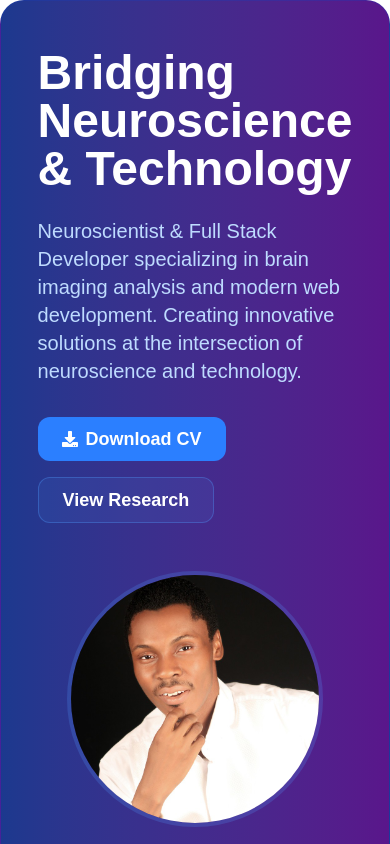
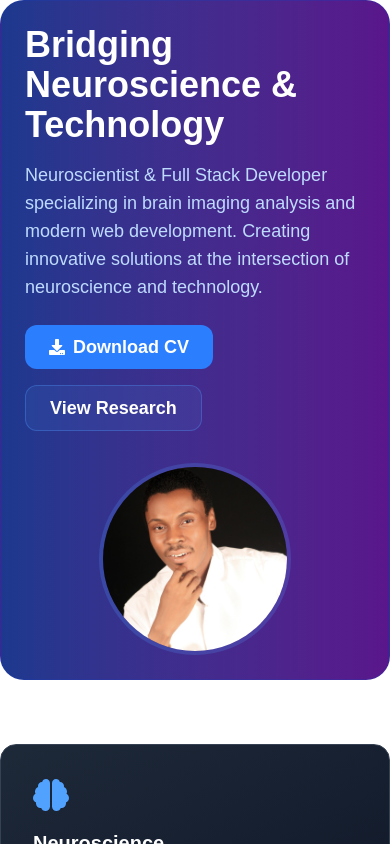
Before and after one commit to filimapatrick/computational_cv, a Next.js app: page / in a window 390 px wide. Shown: the top 844 px of the page. Built offline with nearby package versions, Linux system fonts and the light colour scheme.

Commit message:
few changes

```diff
--- a/src/app/page.jsx
+++ b/src/app/page.jsx
@@ -27,17 +27,17 @@ export default function Home() {
       className="mx-auto space-y-16"
     >
       {/* Hero Section */}
-      <div className="relative overflow-hidden rounded-3xl bg-gradient-to-r from-blue-900 to-purple-900 text-white p-12 border border-blue-800/30">
+      <div className="relative overflow-hidden rounded-3xl bg-gradient-to-r from-blue-900 to-purple-900 text-white p-6 sm:p-8 md:p-12 border border-blue-800/30">
         <div className="absolute inset-0 bg-grid-white/5 bg-grid-16 [mask-image:linear-gradient(0deg,white,rgba(255,255,255,0.2))]" />
         <motion.div
           variants={staggerContainer}
-          className="relative flex flex-col lg:flex-row items-center gap-12"
+          className="relative flex flex-col lg:flex-row items-center gap-8 lg:gap-12"
         >
           <motion.div variants={fadeInUp} className="lg:w-2/3">
-            <h1 className="text-5xl lg:text-6xl font-bold mb-6">
+            <h1 className="text-4xl sm:text-5xl lg:text-6xl font-bold mb-4 sm:mb-6">
               Bridging Neuroscience & Technology
             </h1>
-            <p className="text-xl lg:text-2xl text-blue-200 mb-8">
+            <p className="text-lg sm:text-xl lg:text-2xl text-blue-200 mb-6 sm:mb-8">
               Neuroscientist & Full Stack Developer specializing in brain imaging analysis and modern web development. Creating innovative solutions at the intersection of neuroscience and technology.
             </p>
             <div className="flex flex-wrap gap-4">
@@ -61,7 +61,7 @@ export default function Home() {
             variants={fadeInUp}
             className="lg:w-1/3 aspect-square relative"
           >
-            <div className="w-64 h-64 lg:w-80 lg:h-80 relative rounded-full overflow-hidden border-4 border-blue-400/20">
+            <div className="w-48 h-48 sm:w-64 sm:h-64 lg:w-80 lg:h-80 relative rounded-full overflow-hidden border-4 border-blue-400/20">
               <Image
                 src="/patrick.jpeg"
                 alt="Filima Patrick"
@@ -192,7 +192,7 @@ export default function Home() {
             <span>Email</span>
           </a>
           <a
-            href="https://linkedin.com"
+            href="https://www.linkedin.com/in/patrick-filima-91450817b/"
             target="_blank"
             rel="noopener noreferrer"
             className="flex items-center gap-2 text-gray-300 hover:text-blue-400 transition-colors"
@@ -201,7 +201,7 @@ export default function Home() {
             <span>LinkedIn</span>
           </a>
           <a
-            href="https://github.com"
+            href="https://github.com/filimapatrick"
             target="_blank"
             rel="noopener noreferrer"
             className="flex items-center gap-2 text-gray-300 hover:text-blue-400 transition-colors"
--- a/src/components/SideNav.jsx
+++ b/src/components/SideNav.jsx
@@ -3,7 +3,7 @@
 import Link from 'next/link';
 import Image from 'next/image';
 import { usePathname } from 'next/navigation';
-import { FaUser, FaFlask, FaTools, FaBriefcase, FaGraduationCap, FaBook, FaEnvelope, FaLinkedin, FaMapMarkerAlt, FaPhone } from 'react-icons/fa';
+import { FaUser, FaFlask, FaTools, FaBriefcase, FaGraduationCap, FaBook, FaEnvelope, FaLinkedin, FaMapMarkerAlt, FaPhone, FaGithub } from 'react-icons/fa';
 
 export const navItems = [
   { name: 'About Me', path: '/about', icon: FaUser },
@@ -16,9 +16,9 @@ export const navItems = [
 
 export const contactLinks = [
   { icon: FaEnvelope, href: 'mailto:filimapatrick@gmail.com' },
-  { icon: FaLinkedin, href: 'https://linkedin.com' },
+  { icon: FaLinkedin, href: 'https://www.linkedin.com/in/patrick-filima-91450817b/' },
   { icon: FaPhone, href: 'tel:+2348104125890' },
-  { icon: FaMapMarkerAlt, href: '#' },
+  { icon: FaGithub, href: 'https://github.com/filimapatrick' },
 ];
 
 export default function SideNav() {
```
